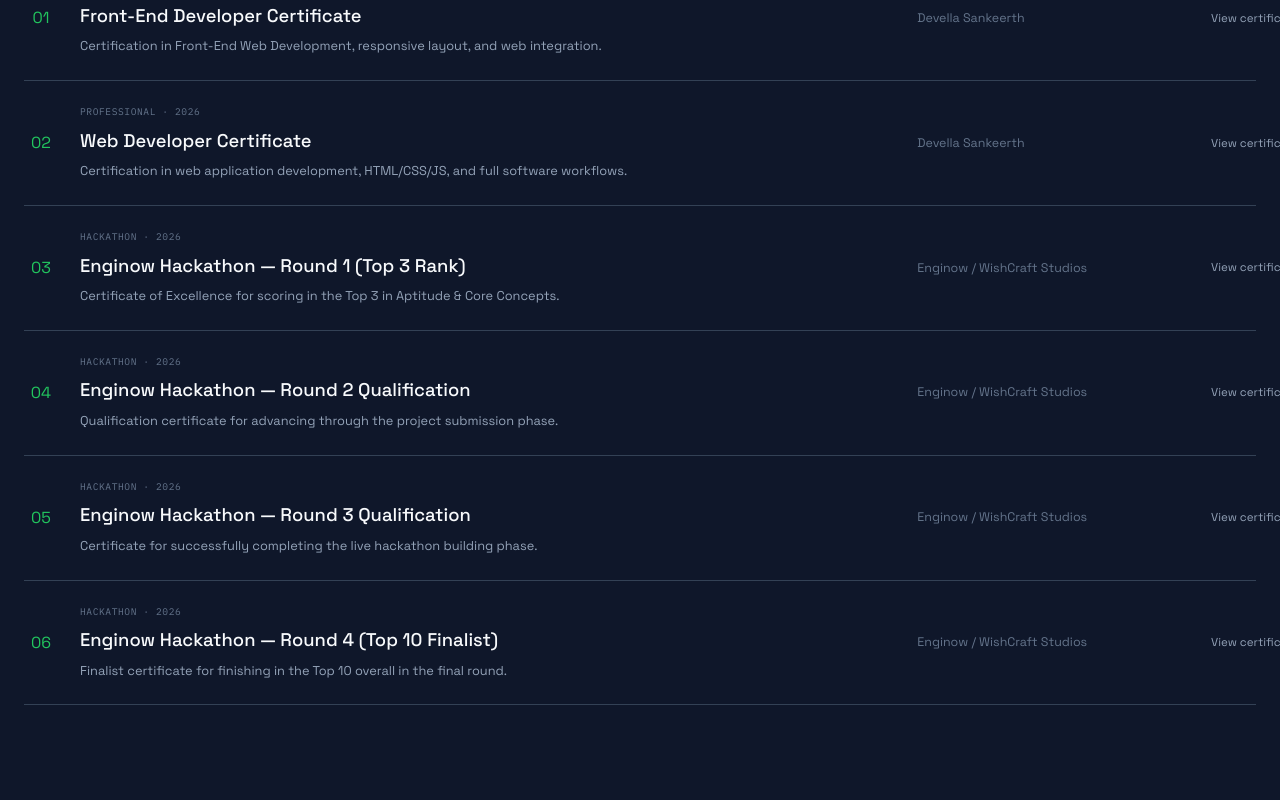
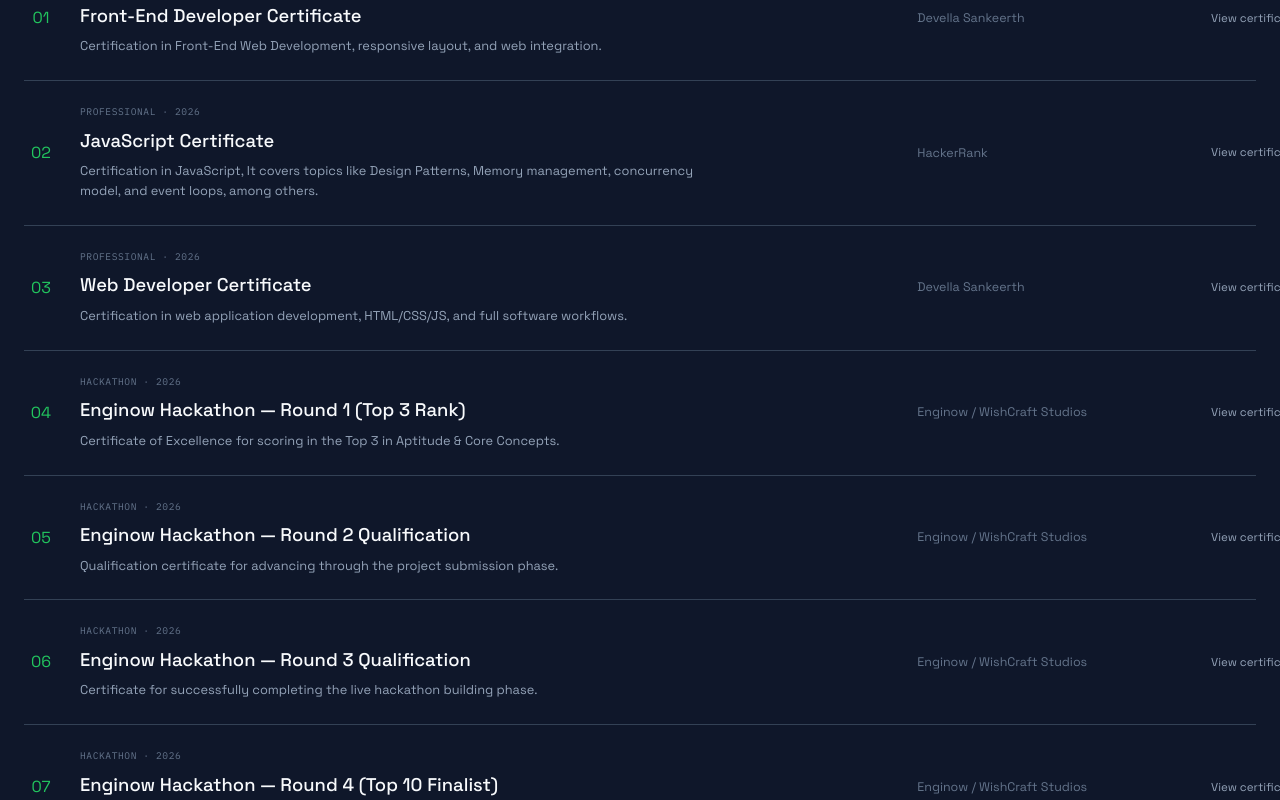
Before and after one commit to Penguin-boss/Sankeerth-Portfolio, a Next.js app: page / in a window 1280 px wide. Shown: the part 6920-7720 px from the top of the page. Built offline with nearby package versions, Linux system fonts and the light colour scheme.

Commit message:
Update portfolio.ts

```diff
--- a/src/data/portfolio.ts
+++ b/src/data/portfolio.ts
@@ -275,9 +275,22 @@ export const certificates: Certificate[] = [
     date: "2026",
     file: "/Devella_Sankeerth_Front-End_Certificate.pdf",
     previewImage:
-      "/certificates/frontend-developer.jpg",
+      "/certificates/HTML.png",
     description:
       "Certification in Front-End Web Development, responsive layout, and web integration.",
+  },
+
+    {
+    id: "javascript",
+    title: "JavaScript Certificate",
+    issuer: "HackerRank",
+    category: "Professional",
+    date: "2026",
+    file: "/Devella_Sankeerth_JavaScript_Certificate.pdf",
+    previewImage:
+      "/certificates/javascript.png",
+    description:
+      "Certification in JavaScript, It covers topics like Design Patterns, Memory management, concurrency model, and event loops, among others.",
   },
 
   {
```
